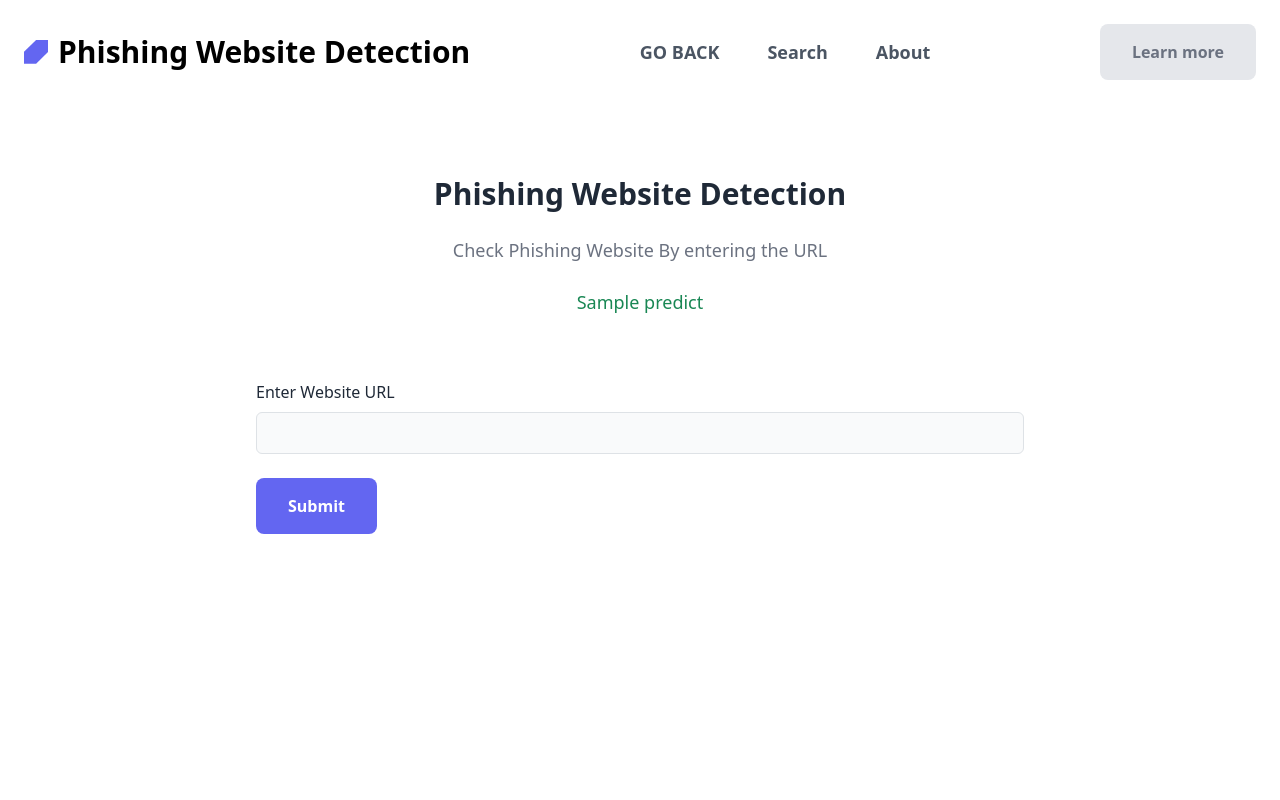
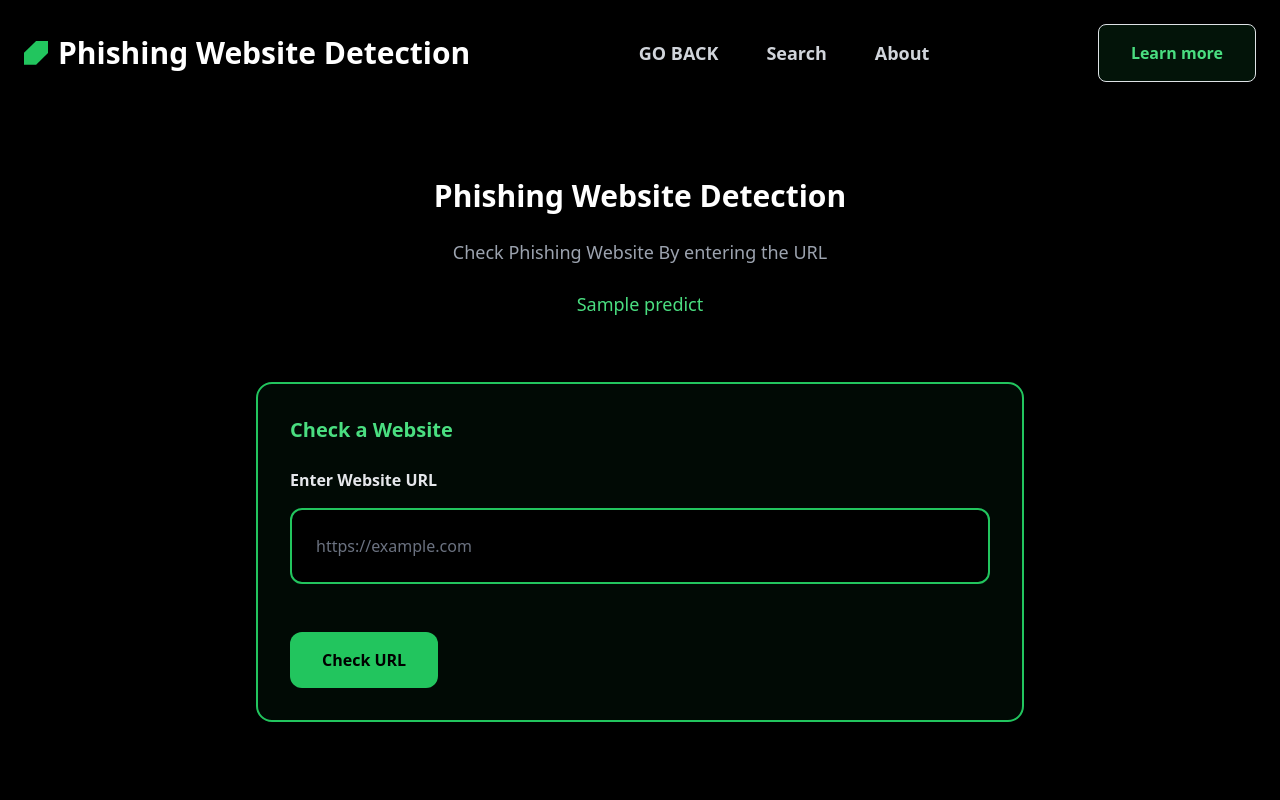
Before and after one commit to vaishnavisambhajipawar-collab/Agentless-Unified-Defense-System-, a Flask app: template templates/index.html in a window 1280 px wide. Run offline with Flask 3, Linux system fonts and the light colour scheme; the template is opened without the code that fills it: most values are stand-ins (such as "Sample title", 1, 10 or a date in 2020); parts of the project's set-up code (start-up, migrations or seed data) failed here and were passed over; some libraries are stand-ins or nearby versions.

Commit message:
Update project frontend

```diff
--- a/templates/index.html
+++ b/templates/index.html
@@ -1,94 +1,225 @@
 <!doctype html>
 <html lang="en">
+
 <head>
     <meta charset="utf-8">
     <meta name="viewport" content="width=device-width, initial-scale=1">
+
     <script src="https://cdn.tailwindcss.com"></script>
-    <title>FAKE URL DETECTATION</title>
-    <link href="https://cdn.jsdelivr.net/npm/bootstrap@5.3.8/dist/css/bootstrap.min.css" rel="stylesheet" integrity="sha384-sRIl4kxILFvY47J16cr9ZwB07vP4J8+LH7qKQnuqkuIAvNWLzeN8tE5YBujZqJLB" crossorigin="anonymous">
+
+    <title>FAKE URL DETECTION</title>
+
+    <link href="https://cdn.jsdelivr.net/npm/bootstrap@5.3.8/dist/css/bootstrap.min.css"
+        rel="stylesheet"
+        integrity="sha384-sRIl4kxILFvY47J16cr9ZwB07vP4J8+LH7qKQnuqkuIAvNWLzeN8tE5YBujZqJLB"
+        crossorigin="anonymous">
 </head>
-  <body>
-   <!-- hero - start -->
-<div class="bg-white pb-6 sm:pb-8 lg:pb-12">
+
+<body class="bg-black text-white min-h-screen">
+
+    <!-- Main section -->
+    <div class="bg-black min-h-screen">
+
         <div class="mx-auto max-w-screen-2xl px-4 md:px-8">
+
+            <!-- Header -->
             <header class="mb-4 flex items-center justify-between py-4 md:py-8">
-      <!-- logo - start -->
-      <a href="/" class="inline-flex items-center gap-2.5 text-2xl font-bold text-black md:text-3xl" aria-label="logo">
-        <svg width="95" height="94" viewBox="0 0 95 94" class="h-auto w-6 text-indigo-500" fill="currentColor" xmlns="http://www.w3.org/2000/svg">
+
+                <!-- Logo -->
+                <a href="/"
+                    class="inline-flex items-center gap-2.5 text-2xl font-bold text-white md:text-3xl"
+                    aria-label="logo">
+
+                    <svg width="95" height="94" viewBox="0 0 95 94"
+                        class="h-auto w-6 text-green-500"
+                        fill="currentColor"
+                        xmlns="http://www.w3.org/2000/svg">
+
                         <path d="M96 0V47L48 94H0V47L48 0H96Z" />
+
                     </svg>
 
                     Phishing Website Detection
+
                 </a>
-      <!-- logo - end -->
 
-      <!-- nav - start -->
+                <!-- Navigation -->
                 <nav class="hidden gap-12 lg:flex">
 
-        <a href="#" class="text-lg font-semibold text-gray-600 transition duration-100 hover:text-indigo-500 active:text-indigo-700">GO BACK</a>
-        <a href="#" class="text-lg font-semibold text-gray-600 transition duration-100 hover:text-indigo-500 active:text-indigo-700">Search</a>
-        <a href="#" class="text-lg font-semibold text-gray-600 transition duration-100 hover:text-indigo-500 active:text-indigo-700">About</a>
+                    <a href="#"
+                        class="text-lg font-semibold text-gray-300 transition duration-100 hover:text-green-400">
+                        GO BACK
+                    </a>
+
+                    <a href="#"
+                        class="text-lg font-semibold text-gray-300 transition duration-100 hover:text-green-400">
+                        Search
+                    </a>
+
+                    <a href="#"
+                        class="text-lg font-semibold text-gray-300 transition duration-100 hover:text-green-400">
+                        About
+                    </a>
+
                 </nav>
-      <!-- nav - end -->
 
-      <!-- buttons - start -->
-      <a href="#" class="hidden rounded-lg bg-gray-200 px-8 py-3 text-center text-sm font-semibold text-gray-500 outline-none ring-indigo-300 transition duration-100 hover:bg-gray-300 focus-visible:ring active:text-gray-700 md:text-base lg:inline-block">Learn more</a>
+                <!-- Learn more button -->
+                <a href="#"
+                    class="hidden rounded-lg border border-green-500 bg-green-500/10 px-8 py-3
+                    text-center text-sm font-semibold text-green-400
+                    transition duration-100 hover:bg-green-500 hover:text-black
+                    md:text-base lg:inline-block">
+                    Learn more
+                </a>
 
-      <button type="button" class="inline-flex items-center gap-2 rounded-lg bg-gray-200 px-2.5 py-2 text-sm font-semibold text-gray-500 ring-indigo-300 hover:bg-gray-300 focus-visible:ring active:text-gray-700 md:text-base lg:hidden">
-        <svg xmlns="http://www.w3.org/2000/svg" class="h-6 w-6" viewBox="0 0 20 20" fill="currentColor">
-          <path fill-rule="evenodd" d="M3 5a1 1 0 011-1h12a1 1 0 110 2H4a1 1 0 01-1-1zM3 10a1 1 0 011-1h6a1 1 0 110 2H4a1 1 0 01-1-1zM3 15a1 1 0 011-1h12a1 1 0 110 2H4a1 1 0 01-1-1z" clip-rule="evenodd" />
+                <!-- Mobile menu -->
+                <button type="button"
+                    class="inline-flex items-center gap-2 rounded-lg
+                    border border-green-500 bg-green-500/10 px-2.5 py-2
+                    text-sm font-semibold text-green-400
+                    hover:bg-green-500 hover:text-black
+                    md:text-base lg:hidden">
+
+                    <svg xmlns="http://www.w3.org/2000/svg"
+                        class="h-6 w-6"
+                        viewBox="0 0 20 20"
+                        fill="currentColor">
+
+                        <path fill-rule="evenodd"
+                            d="M3 5a1 1 0 011-1h12a1 1 0 110 2H4a1 1 0 01-1-1z
+                            M3 10a1 1 0 011-1h6a1 1 0 110 2H4a1 1 0 01-1-1z
+                            M3 15a1 1 0 011-1h12a1 1 0 110 2H4a1 1 0 01-1-1z"
+                            clip-rule="evenodd" />
+
                     </svg>
 
                     Menu
+
                 </button>
-      <!-- buttons - end -->
+
             </header>
-<div class="bg-white py-6 sm:py-8 lg:py-12">
-  <div class="mx-auto max-w-screen-2xl px-4 md:px-8">
-    <!-- text - start -->
-    <div class="mb-10 md:mb-16">
-      <h2 class="mb-4 text-center text-2xl font-bold text-gray-800 md:mb-6 lg:text-3xl">Phishing Website Detection</h2>
-
-      <p class="mx-auto max-w-screen-md text-center text-gray-500 md:text-lg">Check Phishing Website By entering the URL</p><br>
-
-       <p class="mx-auto max-w-screen-md text-center  md:text-lg text-success">{{predict}}</p>
-    </div>
-    <!-- text - end -->
 
 
+            <!-- Content -->
+            <div class="py-6 sm:py-8 lg:py-12">
 
+                <!-- Heading -->
+                <div class="mb-10 md:mb-16">
 
-    <!-- form - start -->
-    <form class="mx-auto grid max-w-screen-md gap-4 sm:grid-cols-2" method="POST" action="/">
+                    <h2 class="mb-4 text-center text-2xl font-bold
+                        text-white md:mb-6 lg:text-3xl">
 
+                        Phishing Website Detection
 
+                    </h2>
 
+                    <p class="mx-auto max-w-screen-md text-center
+                        text-gray-400 md:text-lg">
 
-      <div class="sm:col-span-2">
-        <label for="url" class="mb-2 inline-block text-sm text-gray-800 sm:text-base">Enter Website URL</label>
-        <input name="url" id="url" type="text" class="w-full rounded border bg-gray-50 px-3 py-2 text-gray-800 outline-none ring-indigo-300 transition duration-100 focus:ring" />
+                        Check Phishing Website By entering the URL
+
+                    </p>
+
+                    <br>
+
+                    <!-- Prediction result -->
+                    <p class="mx-auto max-w-screen-md text-center
+                        md:text-lg text-green-400">
+
+                        {{predict}}
+
+                    </p>
+
                 </div>
 
 
+                <!-- Search box -->
+                <div class="mx-auto max-w-screen-md
+                    rounded-2xl border-2 border-green-500
+                    bg-green-500/5 p-6
+                    shadow-lg shadow-green-500/20
+                    sm:p-8">
 
-      <div class="flex items-center justify-between sm:col-span-2">
-        <button class="inline-block rounded-lg bg-indigo-500 px-8 py-3 text-center text-sm font-semibold text-white outline-none ring-indigo-300 transition duration-100 hover:bg-indigo-600 focus-visible:ring active:bg-indigo-700 md:text-base">Submit</button>
+                    <h3 class="mb-6 text-xl font-semibold text-green-400">
+                        Check a Website
+                    </h3>
 
+
+                    <!-- Form -->
+                    <form class="grid gap-5"
+                        method="POST"
+                        action="/">
+
+                        <div>
+
+                            <label for="url"
+                                class="mb-3 inline-block text-sm
+                                font-semibold text-gray-200 sm:text-base">
+
+                                Enter Website URL
+
+                            </label>
+
+                            <!-- URL INPUT -->
+                            <input
+                                name="url"
+                                id="url"
+                                type="text"
+                                placeholder="https://example.com"
+                                class="w-full rounded-xl
+                                border-2 border-green-500
+                                bg-black px-4 py-4
+                                text-white placeholder-gray-500
+                                outline-none
+                                transition duration-200
+                                focus:border-green-400
+                                focus:ring-2 focus:ring-green-400/40">
+
+                        </div>
+
+
+                        <!-- Submit button -->
+                        <div>
+
+                            <button
+                                type="submit"
+                                class="rounded-xl
+                                bg-green-500
+                                px-8 py-3
+                                text-center
+                                text-sm font-bold
+                                text-black
+                                transition duration-200
+                                hover:bg-green-400
+                                focus:outline-none
+                                focus:ring-2
+                                focus:ring-green-400
+                                active:bg-green-600
+                                md:text-base">
+
+                                Check URL
+
+                            </button>
 
                         </div>
 
                     </form>
-    <!-- form - end -->
+
                 </div>
+                <!-- Search box end -->
+
             </div>
 
         </div>
+
     </div>
-<!-- hero - end -->
 
 
+    <script src="https://cdn.jsdelivr.net/npm/bootstrap@5.3.8/dist/js/bootstrap.bundle.min.js"
+        integrity="sha384-FKyoEForCGlyvwx9Hj09JcYn3nv7wiPVlz7YYwJrWVcXK/BmnVDxM+D2scQbITxI"
+        crossorigin="anonymous">
+    </script>
 
+</body>
 
-    <script src="https://cdn.jsdelivr.net/npm/bootstrap@5.3.8/dist/js/bootstrap.bundle.min.js" integrity="sha384-FKyoEForCGlyvwx9Hj09JcYn3nv7wiPVlz7YYwJrWVcXK/BmnVDxM+D2scQbITxI" crossorigin="anonymous"></script>
-  </body>
 </html>
```
Lines whose indentation alone changed are shown as unchanged.
